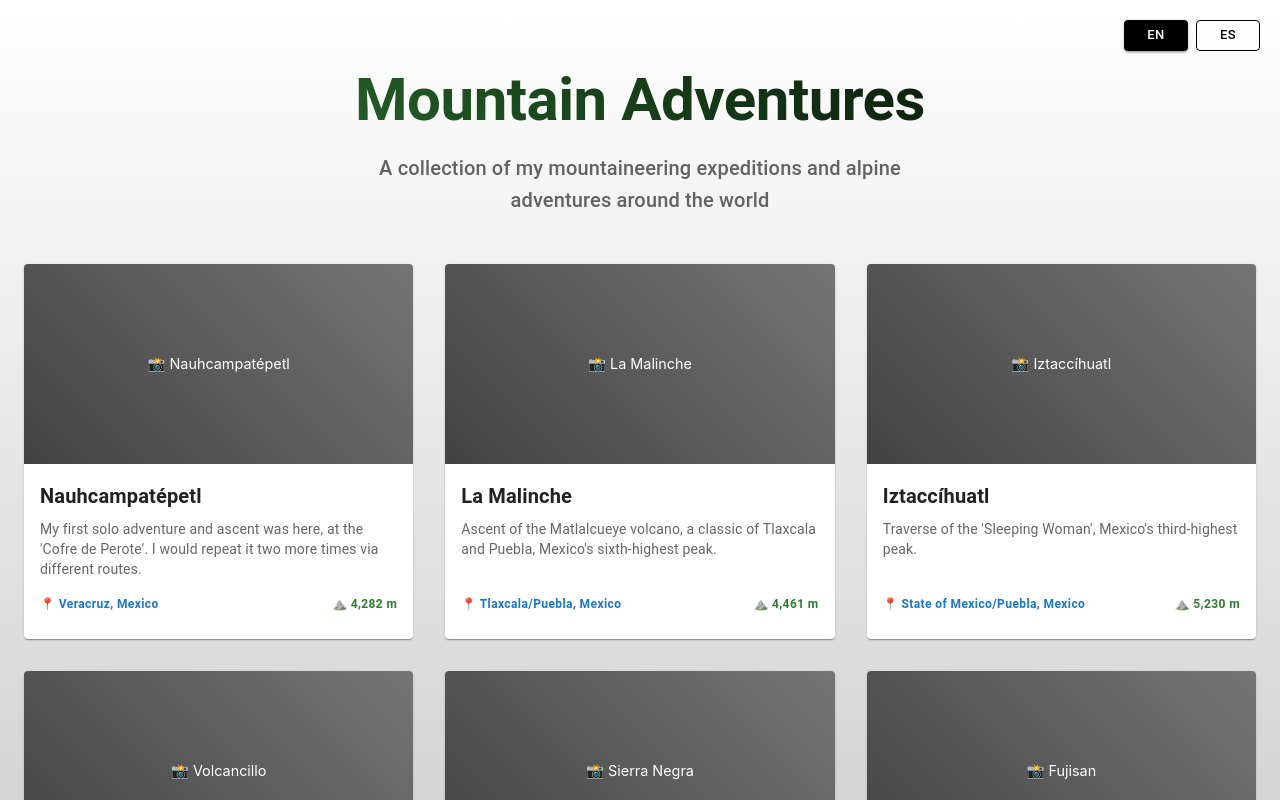
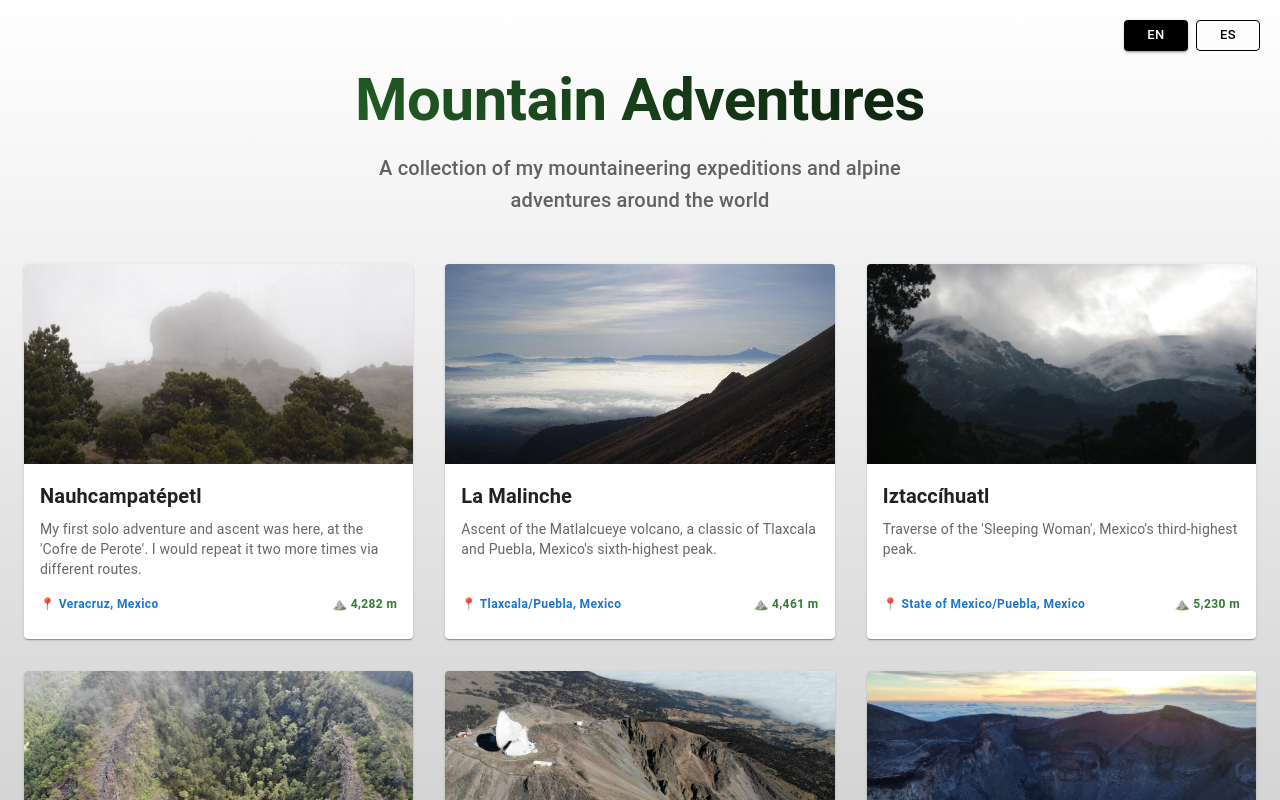
Before and after one commit to sengaigibon/sengaigibon.github.io, a Next.js app: page /en/realme/mountaineering in a window 1280 px wide. Shown: the top 800 px of the page. Built offline with nearby package versions, Linux system fonts and the light colour scheme.

Commit message:
Update: Replace plain background with image

```diff
--- a/app/[locale]/realme/mountaineering/page.tsx
+++ b/app/[locale]/realme/mountaineering/page.tsx
@@ -67,20 +67,14 @@ export default function MountaineeringPage() {
                                 }}
                             >
                                 <CardMedia
-                                    component="div"
+                                    component="img"
+                                    image={project.image}
+                                    alt={project.title}
                                     sx={{
                                         height: 200,
-                                        background: 'linear-gradient(45deg, #424242, #757575)',
-                                        display: 'flex',
-                                        alignItems: 'center',
-                                        justifyContent: 'center',
-                                        color: 'white',
-                                        fontSize: '0.9rem',
-                                        textAlign: 'center'
+                                        objectFit: 'cover'
                                     }}
-                                >
-                                    📸 {project.title}
-                                </CardMedia>
+                                />
                                 <CardContent sx={{ flexGrow: 1, display: 'flex', flexDirection: 'column' }}>
                                     <Typography gutterBottom variant="h6" component="h2" sx={{ fontWeight: 'bold' }}>
                                         {project.title}
```
